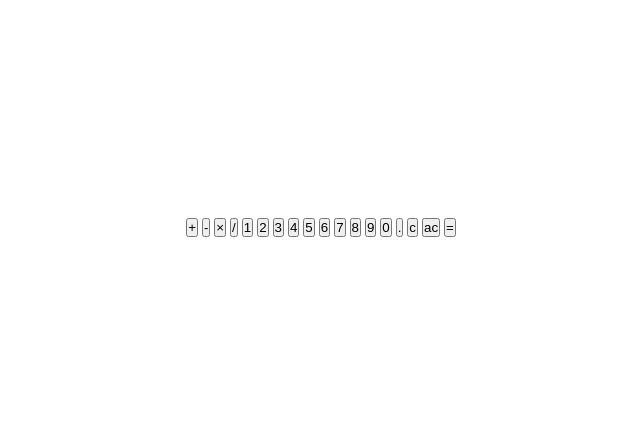
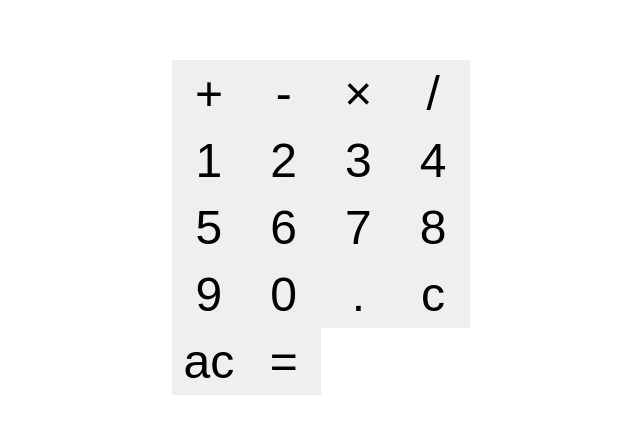
Before and after one commit to FluffyderDelphin/Calculator, a plain HTML site: page index.html in a window 1280 px wide. Shown: the part 173-606 px from the top of the page, without its empty margins (319-959 px from the left). Drawn offline with Linux system fonts and the light colour scheme.

Commit message:
added basic buttons styling

```diff
--- a/css/style.css
+++ b/css/style.css
@@ -13,10 +13,22 @@ body{
     align-items: center;
     height: 100vh;
 
-    font-size: 1em;
+    font-size: 16px;
     font-weight: 300;
     line-height: 1.4;
     font-family: 'Roboto', sans-serif;
 
 
 }
+.calculator_buttons{
+    display:grid;
+    grid-template-columns: 1fr 1fr 1fr 1fr;
+}
+.calculator_buttons button{
+    border: none;
+    font-size: 3em;
+    padding: 6px 12px;
+
+
+
+}
```
